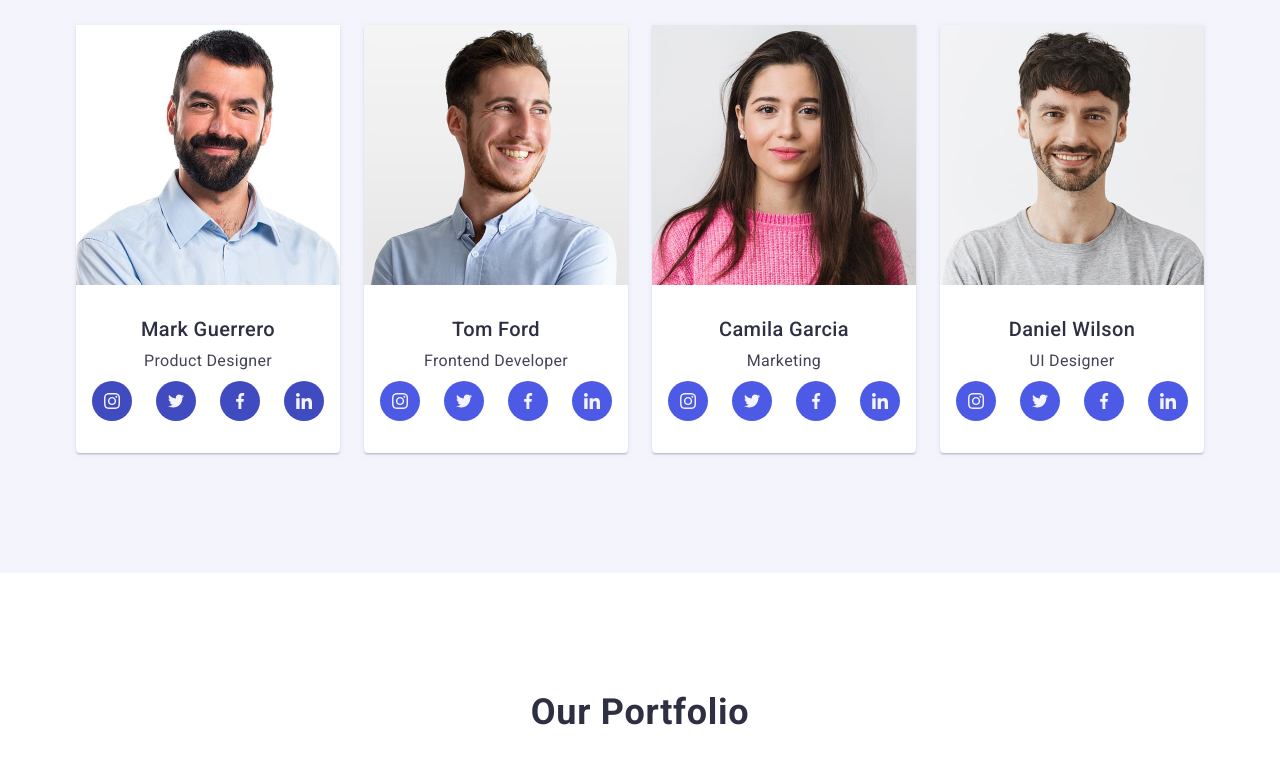
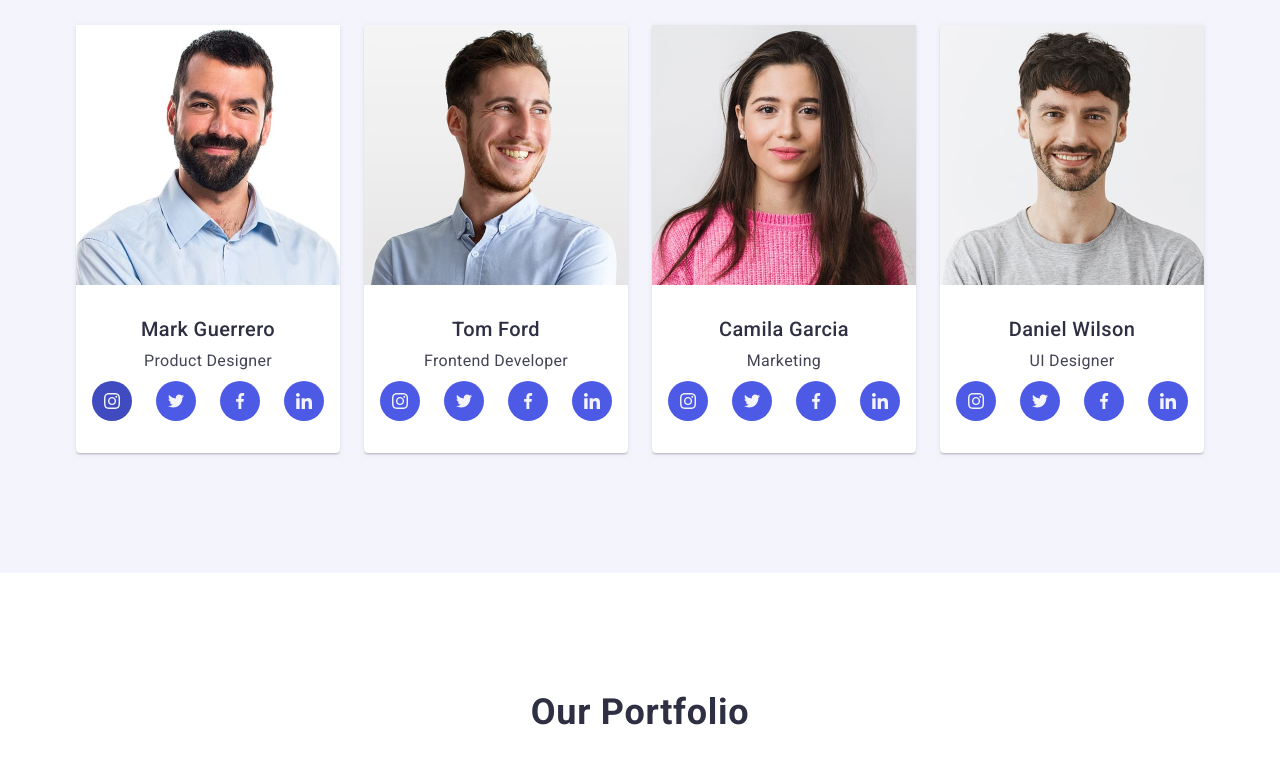
Before and after one commit to OlhaLoz96/goit-markup-hw-04, a plain HTML site: page index.html in a window 1280 px wide. In both pictures the pointer is over the link 112 px from the left and 1744 px from the top of the page. Shown: the part 1344-2108 px from the top of the page. Drawn offline with nearby package versions, Linux system fonts and the light colour scheme.

Commit message:
make edits

```diff
--- a/css/styles.css
+++ b/css/styles.css
@@ -306,8 +306,8 @@ img {
   transition: background-color 250ms cubic-bezier(0.4, 0, 0.2, 1);
 }
 
-.team-item:hover .team-icons-link,
-.team-item:focus .team-icons-link {
+.team-icons-link:hover,
+.team-icons-link:focus {
   background-color: #404bbf;
 }
 
```
